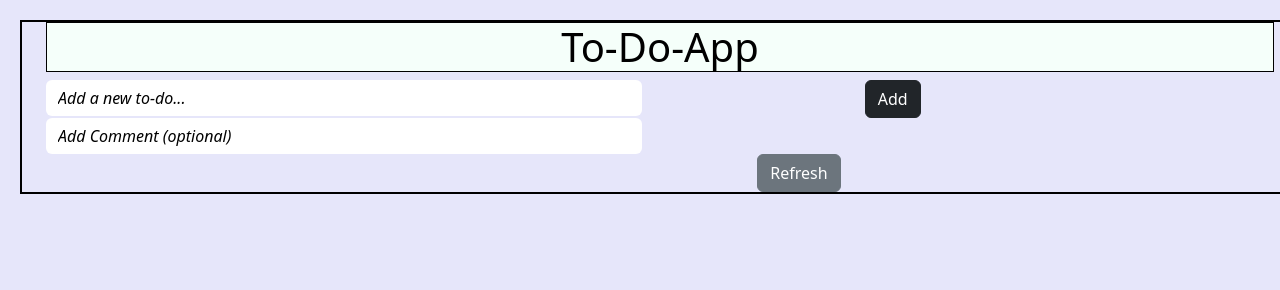
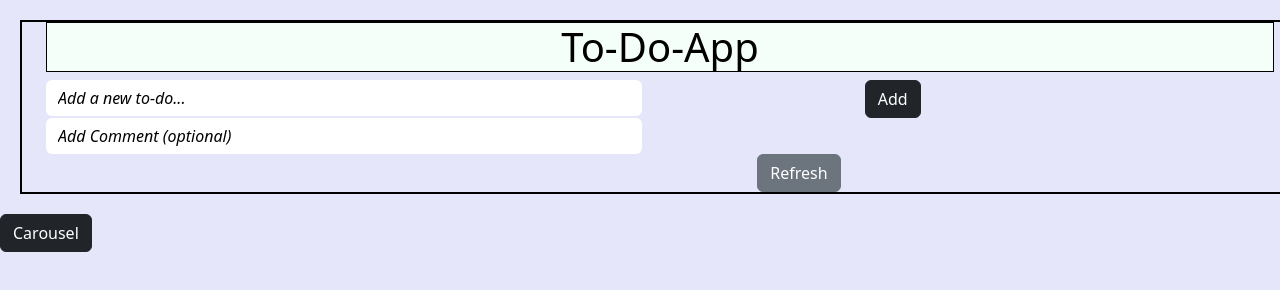
Before and after one commit to samj296/to-list-app-mongoose, a website with bundled scripts: page public/index.html in a window 1280 px wide. Both pictures are taken after a click on the button "List". Built offline with nearby package versions, Linux system fonts and the light colour scheme; files whose address does not match are found by name.

Commit message:
fixed minor bug with the view and added the reload after switching the view

```diff
--- a/package.json
+++ b/package.json
@@ -12,6 +12,7 @@
   "license": "ISC",
   "type": "commonjs",
   "dependencies": {
+    "cors": "^2.8.6",
     "dotenv": "^17.2.3",
     "express": "^5.2.1",
     "mongoose": "^9.1.5"
--- a/public/assets/script/app.js
+++ b/public/assets/script/app.js
@@ -8,8 +8,8 @@ const commentInput = document.getElementById("comment-input"); // comment input
 const viewBtn = document.createElement("button"); // this button is for changing the view of the list
 const toDoListSection = document.getElementById("todo-section"); // this is where the view button and the list will go
 const ul = document.getElementById("todo-list");
-
-toDoListSection.appendChild(viewBtn);
+const btnSection = document.getElementById("btn-section")
+btnSection.appendChild(viewBtn);
 let savedView = localStorage.getItem("view");
 const views = ["List", "Carousel"];
 viewBtn.classList.add("btn", "btn-dark", "view");
@@ -43,9 +43,9 @@ function switchView(){
 async function loadTodos(){
     const todos = await getTodos();
     if(savedView === views[0]){ //ListView
-        listView(todos, ul);
+        listView(todos, toDoListSection,loadTodos);
     }else {
-        carouselView(todos, toDoListSection);
+        carouselView(todos, toDoListSection,loadTodos);
     }
 }
 
--- a/public/assets/script/views/carouselView.js
+++ b/public/assets/script/views/carouselView.js
@@ -1,11 +1,11 @@
     import {getTodos, createTodo, updateTodo, deleteTodo} from "../todoApi.js";
 
-function carouselView(todos, EL){
+function carouselView(todos, EL, reload){
     //EL is the <ul></ul>
     EL.innerHTML = "";
     const div = document.createElement("div");
     div.id = "carousalTodo";
-    div.classList.add("carousel slide");
+    div.classList.add("carousel", "slide");
         //  Now I will loop inside the list to create carousel-item inside the div class
 
 
@@ -71,10 +71,12 @@ function carouselView(todos, EL){
                 update.status = checkBox.checked ? "completed" : "pending";
 
                 updateTodo(todo._id, update);
+                reload()
             });
 
             deleteBtn.addEventListener("click", () => {
                 deleteTodo(todo._id);
+                reload()
             });
         };
 
--- a/public/assets/script/views/listView.js
+++ b/public/assets/script/views/listView.js
@@ -1,7 +1,9 @@
 import {getTodos, createTodo, updateTodo, deleteTodo} from "../todoApi.js";
 
-function listView(todos, EL){
-    EL.innerHTML = "";
+function listView(todos, todoListSection, reload){
+    const EL = document.createElement("ul")
+    EL.id = "todo-list";
+    todoListSection.innerHTML = "";
     for(const todo of todos){
         const li = document.createElement("li");
         const title = document.createElement("p");
@@ -48,13 +50,16 @@ function listView(todos, EL){
             update.status = checkBox.checked ? "completed" : "pending";
 
             updateTodo(todo._id, update);
+            reload()
         });
 
         deleteBtn.addEventListener("click", () => {
             deleteTodo(todo._id);
+            reload()
         });
 
     };
+    todoListSection.appendChild(EL);
 };
 
 export {listView}
--- a/public/index.html
+++ b/public/index.html
@@ -31,11 +31,11 @@
 
                 </div>
            </section>
+           <section id = "btn-section"></section>
            <section id = "todo-section">
-                <ul id = "todo-list">
 
-                </ul>
            </section>
+
 
 
 
--- a/server.js
+++ b/server.js
@@ -1,11 +1,12 @@
 require("dotenv").config();
 const express = require("express");
+const cors = require("cors");
 const mongoose = require("mongoose");
 const {connectDB} = require("./mongoDb/connection")
 const app = express();
 
 app.use(express.json());
-
+app.use(cors());
 const todoRouter = require("./routes/todo")
 
 // connecting to the mongoDB(Database)
```
Also changed, not shown: 1 other file.
